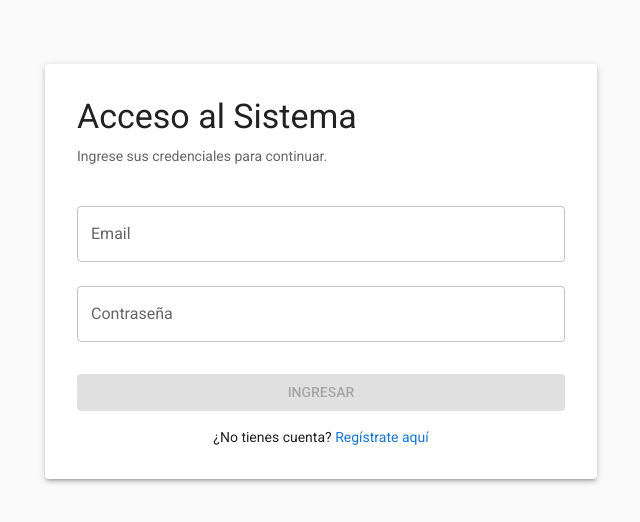
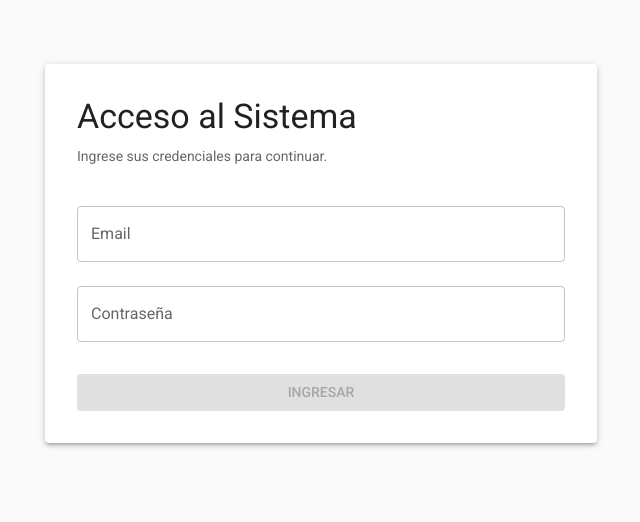
Before and after one commit to fabio2100/proyecto_trazabilidad, a Next.js app: page /login in a window 1280 px wide. Shown: the top 522 px of the page, without its empty margins (319-959 px from the left). Built offline with nearby package versions, Linux system fonts and the light colour scheme; no server answers; what @mui/material-nextjs would draw is missing.

Commit message:
feat: registro no disponible

```diff
--- a/app/login/page.tsx
+++ b/app/login/page.tsx
@@ -11,7 +11,6 @@ import {
   TextField,
   Button,
 } from '@mui/material';
-import Link from 'next/link';
 import { useAuth } from '@/hooks/useAuth';
 
 function LoginContent() {
@@ -113,13 +112,6 @@ function LoginContent() {
               {isSubmitting ? 'Ingresando...' : 'Ingresar'}
             </Button>
 
-            <Typography variant="body2" sx={{ mt: 2, textAlign: 'center' }}>
-              ¿No tienes cuenta?{' '}
-              <Link href="/register" style={{ color: '#1976d2', textDecoration: 'none' }}>
-                Regístrate aquí
-              </Link>
-            </Typography>
-
 
           </Box>
         </Paper>
```
